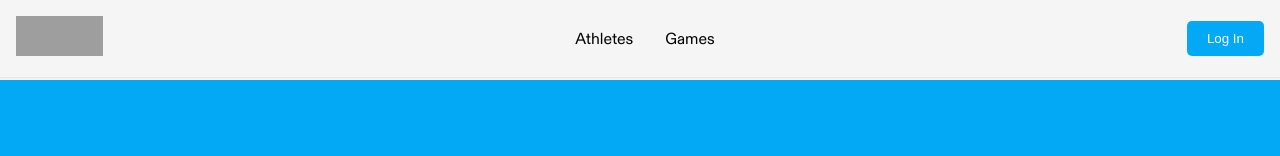
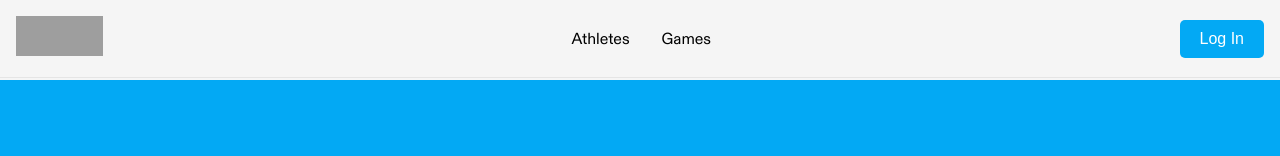
Before and after one commit to daniArbesu/Proyecto-10-Olympic-Games-App, a Next.js app: page / in a window 1280 px wide. Shown: the top 156 px of the page. Built offline with nearby package versions, Linux system fonts and the light colour scheme; grey boxes are pictures that could not be loaded.

Commit message:
feat: add more styled to global buttons

```diff
--- a/components/AuthPage.tsx
+++ b/components/AuthPage.tsx
@@ -75,8 +75,6 @@ const Box = styled.div`
   > button {
     background: ${theme.colors.background};
     color: ${theme.colors.primary};
-    font-size: 1rem;
-    font-weight: 500;
   }
   @media (max-width: ${theme.breakpoints.lg}) {
     position: absolute;
--- a/styles/GlobalStyles.tsx
+++ b/styles/GlobalStyles.tsx
@@ -51,6 +51,8 @@ button{
   border: none;
   cursor: pointer;
   padding: 10px 20px;
+  font-size: 1rem;
+  font-weight: ${theme.fontWeight.regular};
 }
 
 h1,h2,h3,h4,h5{
```
